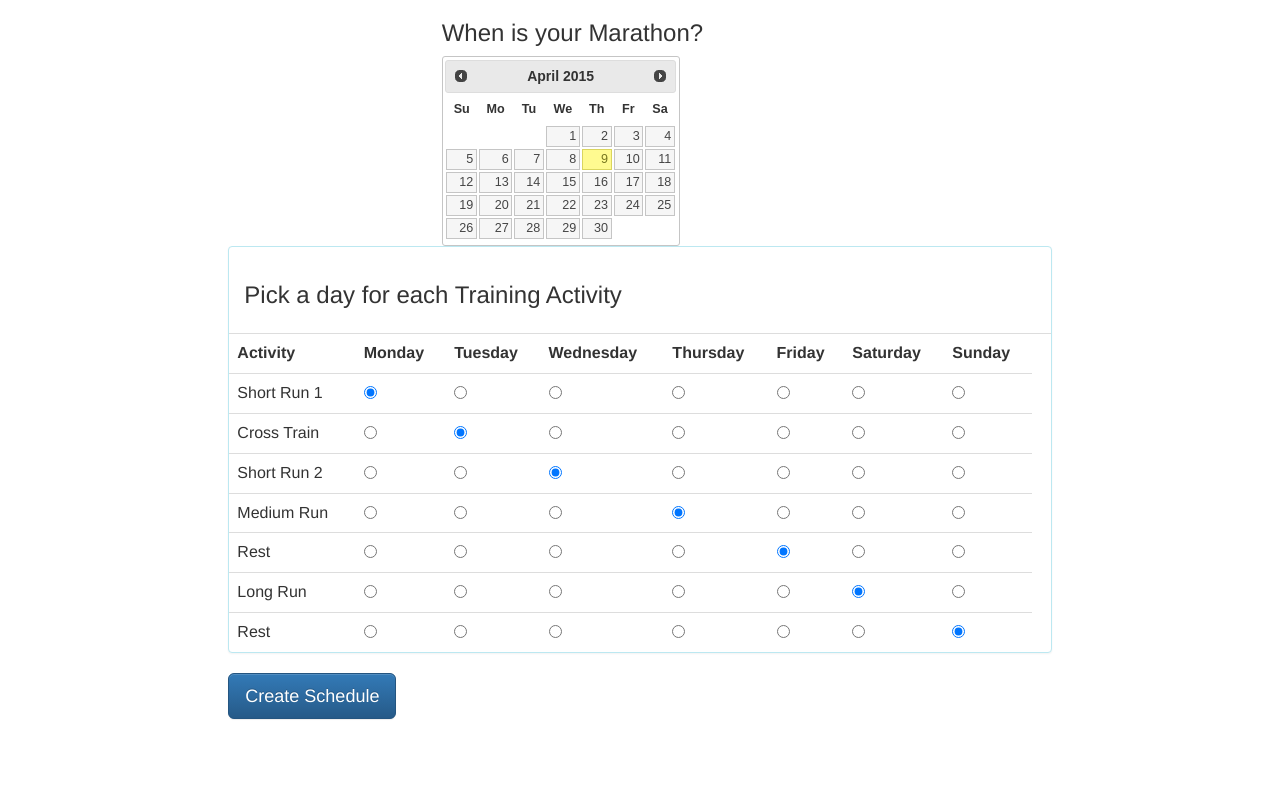
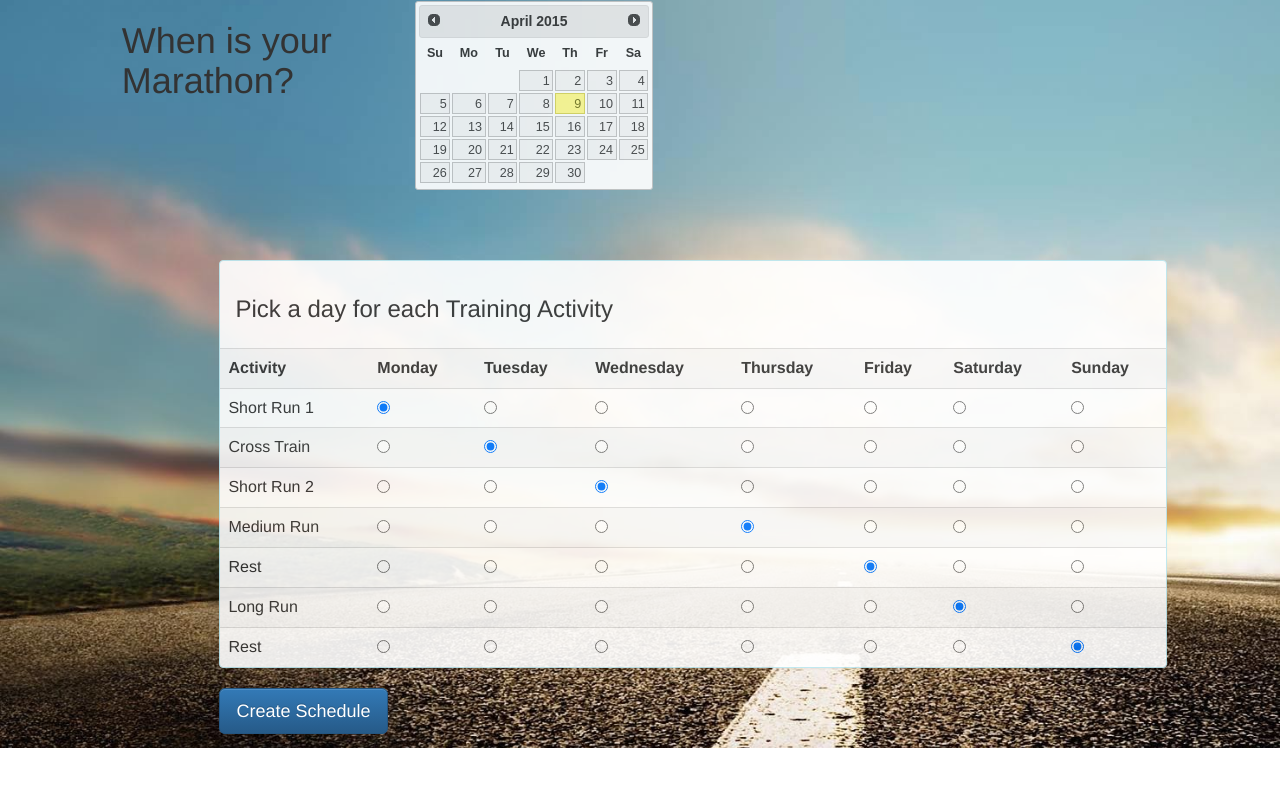
Before and after one commit to ahightman/marathon-scheduler, a Django app: page /date/ in a window 1280 px wide. Shown: the top 787 px of the page. Run offline with Django 3.2, Linux system fonts and the light colour scheme; some libraries are stand-ins or nearby versions.

Commit message:
styling changes

```diff
--- /dev/null
+++ b/marathon/schedule/static/main.css
@@ -0,0 +1,29 @@
+
+.section__main {
+  background-image: url("runbg2.jpg");
+  background-position: center center;
+
+  /* Background image doesn't tile */
+  background-repeat: no-repeat;
+
+  /* Background image is fixed in the viewport so that it doesn't move when
+     the content's height is greater than the image's height */
+  background-attachment: fixed;
+
+  /* This is what makes the background image rescale based
+     on the container's size */
+  background-size: cover;
+
+  /* Set a background color that will be displayed
+     while the background image is loading */
+  background-color: #464646;
+}
+
+.activity_table {
+    margin-top: 5em;
+    opacity: .9;
+}
+
+.calendar {
+    opacity: .9;
+}
--- a/marathon/schedule/templates/base.html
+++ b/marathon/schedule/templates/base.html
@@ -6,11 +6,8 @@
         <script src="https://ajax.googleapis.com/ajax/libs/jquery/2.1.3/jquery.min.js"></script>
         <script src="https://ajax.googleapis.com/ajax/libs/jqueryui/1.11.3/jquery-ui.min.js"></script>
         <link rel="stylesheet" href="https://maxcdn.bootstrapcdn.com/bootstrap/3.3.4/css/bootstrap.min.css">
-
-        <!-- Optional theme -->
+        <link rel="stylesheet"  type="text/css" href="{% static 'main.css' %}"/>
         <link rel="stylesheet" href="https://maxcdn.bootstrapcdn.com/bootstrap/3.3.4/css/bootstrap-theme.min.css">
-
-        <!-- Latest compiled and minified JavaScript -->
         <script src="https://maxcdn.bootstrapcdn.com/bootstrap/3.3.4/js/bootstrap.min.js"></script>
     </head>
     <body>
--- a/marathon/schedule/templates/date.html
+++ b/marathon/schedule/templates/date.html
@@ -1,26 +1,33 @@
 {% extends "base.html" %}
 
 {% block body %}
+    <div class="section__main">
         <div class="container-fluid">
         <div class="row">
-            <div class="col-md-4"></div>
-            <div class="col-md-4">
-                <h3>When is your Marathon?</h3>
-                <div class="text-center" id="datepicker"></div>
-            </div>
-            <div class="col-md-4"></div>
+            <div class="col-md-1"></div>
+            <div class="col-md-11">
+                <div class="row">
+                    <div class="col-md-12"></div>
                 </div>
                 <div class="row">
-            <div class="col-md-2"></div>
-            <div class="col-md-8 align-center">
+                    <div class="col-md-3"> <h1>When is your Marathon?</h1> </div>
+                    <div class="col-md-3">
+                        <div class="text-center calendar" id="datepicker"></div>
+                    </div>
+                    <div class="col-md-6">
+                    </div>
+                </div>
+                <div class="row">
+                    <div class="col-md-1"></div>
+                    <div class="col-md-10 align-center">
                         <form id="myFormID" action="/schedule/" method="GET">
                             <input type="hidden" name="date" id="hiddenFieldID" value="">
-                    <div class="panel panel-info">
+                            <div class="panel panel-info activity_table">
                               <!-- Default panel contents -->
                               <div class="panel-body">
                                 <h3>Pick a day for each Training Activity</h3>
                               </div>
-                        <table class="table">
+                                <table class="table table-striped">
                                     <tr>
                                         <th>Activity</th>
                                         <th>Monday</th>
@@ -30,7 +37,6 @@
                                         <th>Friday</th>
                                         <th>Saturday</th>
                                         <th>Sunday</th>
-                                <th></th>
                                     </tr>
                                     <tr>
                                         <td>Short Run 1</td>
@@ -109,7 +115,11 @@
                                 <input class="btn btn-primary btn-lg" type="submit" value="Create Schedule"/>
                             </form>
                         </div>
-                <div class="col-md-2"></div>
+                        <div class="col-md-1"></div>
+                </div>
+            </div>
+            </div>
+        </div>
     </div>
     <script>
         $('#datepicker').datepicker({
--- a/marathon/schedule/views.py
+++ b/marathon/schedule/views.py
@@ -37,8 +37,6 @@ def date(request):
 def datetime_range(race_day, weeks):
     weeks -= 1
     start = race_day - timedelta(weeks=weeks, days=(race_day.weekday()))
-    print(start)
-    print(start.weekday())
     span = (race_day + timedelta(days=1)) - start
     for i in range(span.days):
         yield start + timedelta(days=i)
@@ -49,7 +47,6 @@ def marathon_schedule(race_day, short_run1, short_run2, rest1, rest2, medium_run
     long_run_gen, short_run_gen1, short_run_gen2, medium_run_gen, training_generator = training_generators(race_day)
     training_dict = {'Monday':[], 'Tuesday':[], 'Wednesday':[], 'Thursday':[], 'Friday':[], 'Saturday':[], 'Sunday':[]}
     for date in training_generator:
-        print(date)
         weekday = date.strftime("%A")
         if date == (race_day - timedelta(days=1)) or date == (race_day - timedelta(days=2)):
             rest_day = TrainingDay(date, "Rest")
@@ -71,7 +68,7 @@ def marathon_schedule(race_day, short_run1, short_run2, rest1, rest2, medium_run
         if weekday == long_run:
             training_dict[long_run].append(TrainingDay(date, long_run_gen.__next__()))
         if weekday == cross_train:
-            training_dict[cross_train].append(TrainingDay(date, "Cross Train"))
+            training_dict[cross_train].append(TrainingDay(date, "Cross \nTrain"))
     return training_dict
 
 
```
Also changed, not shown: marathon/requirements.txt (added, +10 -0 lines), marathon/schedule/templates/schedule.html (+15 -18 lines), requirements.txt (added, +8 -0 lines), marathon/schedule/static/runbg.jpg (added), marathon/schedule/static/runbg2.jpg (added). Lines whose indentation alone changed are shown as unchanged.
